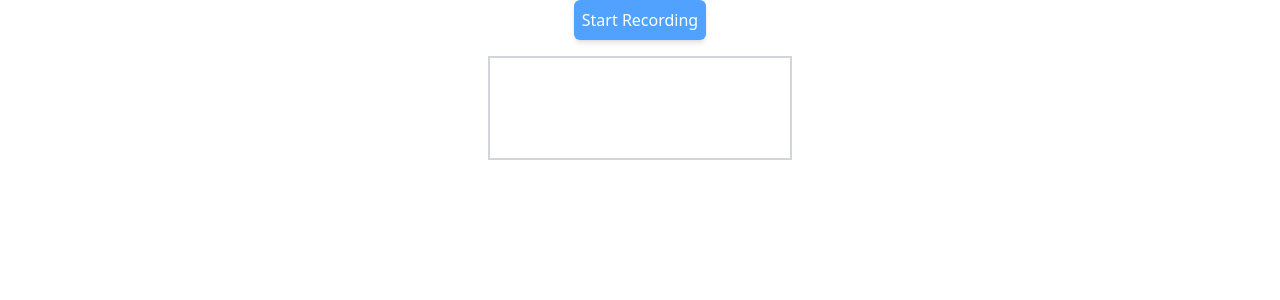
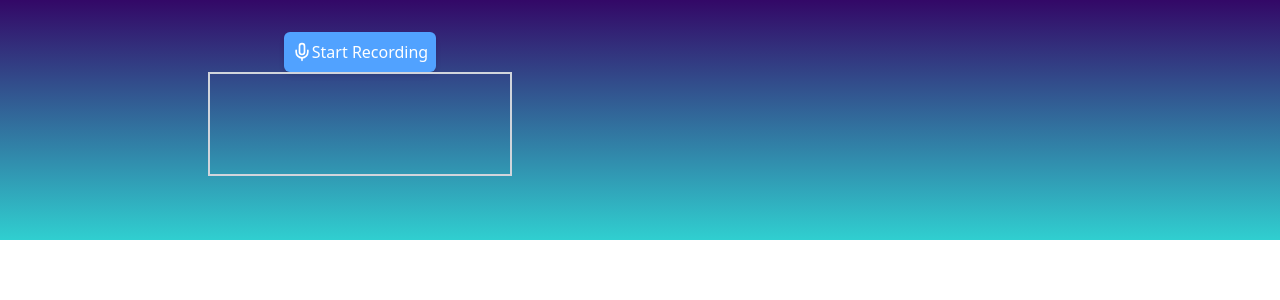
Before and after one commit to Kalpak43/audio-recorder, a React (Vite) app: page / in a window 1280 px wide. Shown: the top 300 px of the page. Built offline with nearby package versions, Linux system fonts and the light colour scheme.

Commit message:
minor changes

```diff
--- a/package.json
+++ b/package.json
@@ -16,6 +16,7 @@
     "@reduxjs/toolkit": "^2.5.1",
     "@tailwindcss/vite": "^4.0.6",
     "idb": "^8.0.2",
+    "lucide-react": "^0.475.0",
     "react": "^19.0.0",
     "react-dom": "^19.0.0",
     "react-redux": "^9.2.0",
--- a/src/App.css
+++ b/src/App.css
@@ -0,0 +1,3 @@
+.background {
+  background-image: linear-gradient(to top, #30cfd0 0%, #330867 100%);
+}
--- a/src/App.tsx
+++ b/src/App.tsx
@@ -1,85 +1,11 @@
-import { useEffect, useRef, useState } from "react";
 import "./App.css";
-import AudioRecorder from "./components/AudioRecorder";
-import { useAppDispatch } from "./app/hook";
-import { addRecording } from "./features/recording/recordingThunk";
+import RecorderComponent from "./components/RecorderComponent";
 import RecordingsList from "./components/RecordingsList";
 
 function App() {
-  const dispatch = useAppDispatch();
-
-  const [audioUrl, setAudioUrl] = useState<string | null>(null);
-  const [startTimer, setStartTimer] = useState(false);
-  const [elapsedTime, setElapsedTime] = useState(0);
-  const [recordedBlob, setRecordedBlob] = useState<Blob | null>(null);
-
-  const canvasRef = useRef<HTMLCanvasElement | null>(null);
-
-  useEffect(() => {
-    let interval: NodeJS.Timeout | null = null;
-
-    if (startTimer) {
-      setElapsedTime(0); // Reset time
-      interval = setInterval(() => {
-        setElapsedTime((prev) => prev + 1);
-      }, 1000);
-    } else {
-      if (interval) clearInterval(interval);
-    }
-
-    return () => {
-      if (interval) clearInterval(interval);
-    };
-  }, [startTimer]);
-
-  useEffect(() => {
-    recordedBlob && setAudioUrl(URL.createObjectURL(recordedBlob));
-  }, [recordedBlob]);
-
-  function handleStopRecording(recordedData: {
-    duration: number;
-    audioBlob: Blob;
-  }) {
-    setRecordedBlob(recordedData.audioBlob);
-    dispatch(
-      addRecording({
-        blob: recordedData.audioBlob,
-        duration: recordedData.duration,
-      })
-    );
-    setStartTimer(false);
-  }
-
   return (
-    <main className="text-center space-y-4">
-      <AudioRecorder
-        onStart={() => {
-          setStartTimer(true);
-        }}
-        onStop={handleStopRecording}
-        className="p-2 bg-blue-400 text-white rounded-md shadow-md"
-        visualizer={canvasRef}
-      />
-      <canvas
-        ref={canvasRef}
-        width={300}
-        height={100}
-        className=" h-auto mb-4 border-2 border-gray-300 mx-auto"
-      />
-      {startTimer && <p>Recording... Time: {elapsedTime}s</p>}
-      {audioUrl && (
-        <div className="mt-4">
-          <audio controls src={audioUrl} className="mx-auto" />
-          <a
-            href={audioUrl}
-            download="recording.wav"
-            className="block mt-2 text-blue-500"
-          >
-            Download Recording
-          </a>
-        </div>
-      )}
-
+    <main className="background text-center space-y-4 grid grid-cols-1 md:grid-cols-2 py-8 px-8 md:px-20 max-h-[100dvh]">
+      <RecorderComponent />
       <RecordingsList />
     </main>
   );
--- a/src/components/AudioPlayer.tsx
+++ b/src/components/AudioPlayer.tsx
@@ -4,6 +4,7 @@ import { useAppDispatch } from "../app/hook";
 import { removeRecording } from "../features/recording/recordingThunk";
 
 function AudioPlayer({ recording }: { recording: RecordingWithId }) {
+  console.log(recording);
   const dispatch = useAppDispatch();
   const [isConverting, setIsConverting] = useState(false);
   const url = URL.createObjectURL(recording.blob);
--- a/src/components/AudioRecorder.tsx
+++ b/src/components/AudioRecorder.tsx
@@ -1,11 +1,13 @@
 import { RefObject, useRef, useState } from "react";
 
 function AudioRecorder({
+  children,
   className,
   onStart,
   onStop,
   visualizer,
 }: {
+  children?: React.ReactNode;
   className?: string;
   onStart: () => void;
   onStop: (recordedBlob: { duration: number; audioBlob: Blob }) => void;
@@ -218,6 +220,7 @@ function AudioRecorder({
       className={`cursor-pointer ${className}`}
       onClick={isRecording ? stopRecording : startRecording}
     >
+      {children}
       {isRecording ? "Stop Recording" : "Start Recording"}
     </button>
   );
--- /dev/null
+++ b/src/components/RecorderComponent.tsx
@@ -0,0 +1,87 @@
+import { useEffect, useRef, useState } from "react";
+import AudioRecorder from "./AudioRecorder";
+import { Mic } from "lucide-react";
+import { useAppDispatch } from "../app/hook";
+import { addRecording } from "../features/recording/recordingThunk";
+
+function RecorderComponent() {
+  const dispatch = useAppDispatch();
+
+  const [audioUrl, setAudioUrl] = useState<string | null>(null);
+  const [startTimer, setStartTimer] = useState(false);
+  const [elapsedTime, setElapsedTime] = useState(0);
+  const [recordedBlob, setRecordedBlob] = useState<Blob | null>(null);
+
+  const canvasRef = useRef<HTMLCanvasElement | null>(null);
+
+  useEffect(() => {
+    let interval: NodeJS.Timeout | null = null;
+
+    if (startTimer) {
+      setElapsedTime(0); // Reset time
+      interval = setInterval(() => {
+        setElapsedTime((prev) => prev + 1);
+      }, 1000);
+    } else {
+      if (interval) clearInterval(interval);
+    }
+
+    return () => {
+      if (interval) clearInterval(interval);
+    };
+  }, [startTimer]);
+
+  useEffect(() => {
+    recordedBlob && setAudioUrl(URL.createObjectURL(recordedBlob));
+  }, [recordedBlob]);
+
+  function handleStopRecording(recordedData: {
+    duration: number;
+    audioBlob: Blob;
+  }) {
+    setRecordedBlob(recordedData.audioBlob);
+    dispatch(
+      addRecording({
+        blob: recordedData.audioBlob,
+        duration: recordedData.duration,
+      })
+    );
+    setStartTimer(false);
+  }
+
+  return (
+    <div>
+      <AudioRecorder
+        onStart={() => {
+          setStartTimer(true);
+        }}
+        onStop={handleStopRecording}
+        className="p-2 bg-blue-400 text-white rounded-md shadow-md flex items-center mx-auto"
+        visualizer={canvasRef}
+      >
+        <Mic className="inline" size={20} />
+      </AudioRecorder>
+      <canvas
+        ref={canvasRef}
+        width={300}
+        height={100}
+        className=" h-auto mb-4 border-2 border-gray-300 mx-auto"
+      />
+      {startTimer && <p>Recording... Time: {elapsedTime}s</p>}
+      {audioUrl && (
+        <div className="mt-4">
+          <audio controls src={audioUrl} className="mx-auto" />
+          <a
+            href={audioUrl}
+            download="recording.wav"
+            className="block mt-2 text-blue-500"
+          >
+            Download Recording
+          </a>
+        </div>
+      )}
+    </div>
+  );
+}
+
+export default RecorderComponent;
--- a/src/utils/indexedDB.ts
+++ b/src/utils/indexedDB.ts
@@ -22,6 +22,7 @@ export const saveRecording = async (data: RecordingType) => {
     name: data.name,
     blob: data.blob,
     timestamp: Date.now(),
+    duration: data.duration,
   });
   return id;
 };
```
Also changed, not shown: 1 other file (tests, documents, lock files or other folders).
